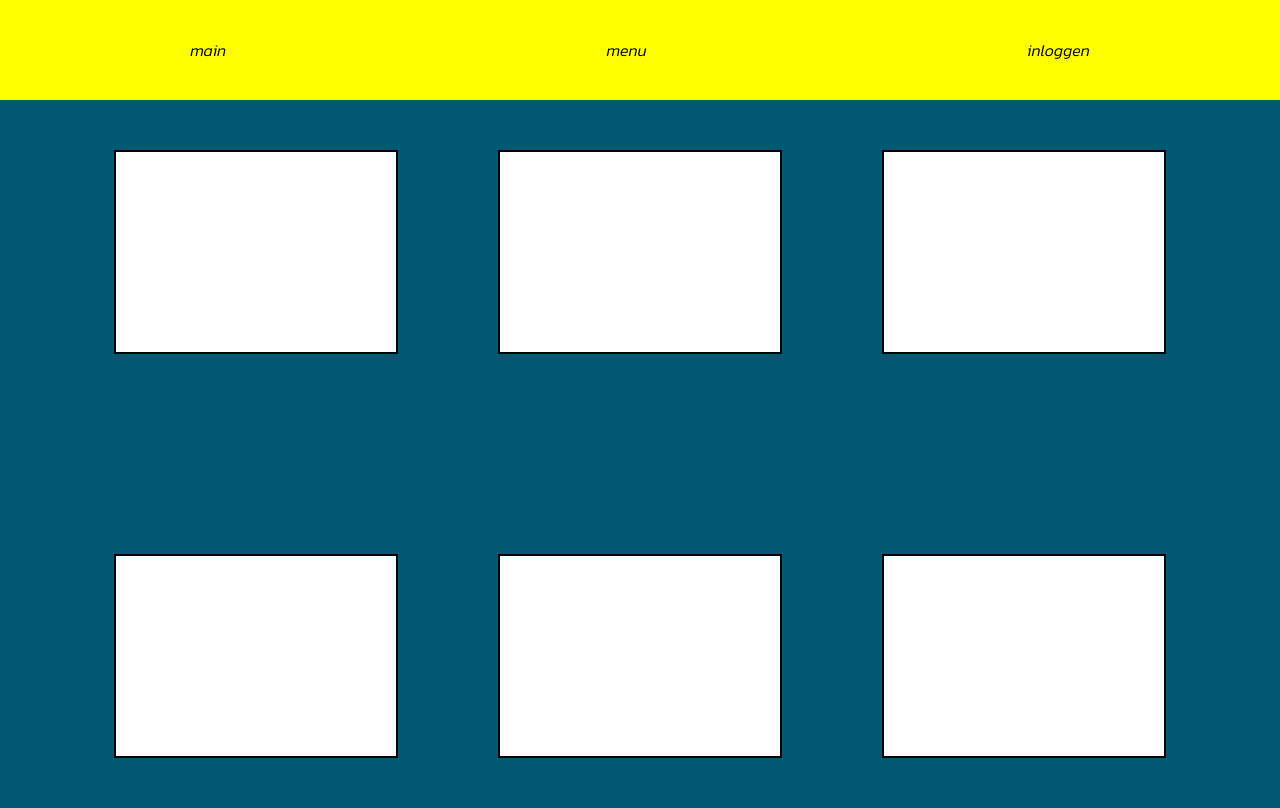
After one commit to FlorianDeCooleMan/Krusty-Krab, a PHP site: page /menu.php in a window 1280 px wide. The commit adds this page. Run offline with PHP 8.4, Linux system fonts and the light colour scheme.

Commit message:
menu pagina toevoegen

```diff
--- /dev/null
+++ b/header.php
@@ -0,0 +1,19 @@
+<!DOCTYPE html>
+<html lang="en">
+<head>
+    <meta charset="UTF-8">
+    <meta http-equiv="X-UA-Compatible" content="IE=edge">
+    <meta name="viewport" content="width=device-width, initial-scale=1.0">
+    <link rel="stylesheet" href="style.css">
+    <link rel="preconnect" href="https://fonts.gstatic.com" crossorigin>
+<link href="https://fonts.googleapis.com/css2?family=Josefin+Sans:wght@300;400&family=Kanit:ital,wght@1,300&display=swap" rel="stylesheet">
+    <title>Document</title>
+</head>
+<body>
+    <header>
+        <a href="index.php">main</a>
+        <a href="menu.php">menu</a>
+        <a href="">inloggen</a>
+    </header>
+</body>
+</html>
--- /dev/null
+++ b/menu.php
@@ -0,0 +1,22 @@
+<!DOCTYPE html>
+<html lang="en">
+<head>
+    <meta charset="UTF-8">
+    <meta http-equiv="X-UA-Compatible" content="IE=edge">
+    <meta name="viewport" content="width=device-width, initial-scale=1.0">
+    <link rel="stylesheet" href="style.css">
+    <title>Document</title>
+</head>
+<body>
+<?php include_once('header.php');
+  ?>
+    <div class="menu">
+      <div class="menu-item"></div>
+      <div class="menu-item"></div>
+      <div class="menu-item"></div>
+      <div class="menu-item"></div>
+      <div class="menu-item"></div>
+      <div class="menu-item"></div>
+    </div>
+</body>
+</html>
--- a/style.css
+++ b/style.css
@@ -87,7 +87,7 @@ body{
   .bruin-vak{
     height: 700px;
     width: 100%;
-    background-color: #898475;
+    background-color: #d7ceb1;
   }
   .bloem1{
     position: absolute;
@@ -116,6 +116,9 @@ body{
     background-color: yellow;
     position: absolute;
     top: 0px;
+    display: flex;
+    align-items: center;
+    justify-content: space-around;
   }
   .genieten{
     display: flex;
@@ -127,8 +130,47 @@ body{
   .eten-fotos{
     width: 100%;
     height: 400px;
+    display: flex;
+    justify-content: space-around;
   }
   .menu-achtergrond{
     width: 100%;
     height: 150px;
+    display: flex;
+    align-items: center;
+    justify-content: center;
   }
+  .menu-knop{
+    background-color: white;
+    width: 300px;
+    height: 100px;
+    display: flex;
+    align-items: center;
+    justify-content: center;
+    border: solid 2px black;
+  }
+  a{
+    text-decoration: none;
+    color: black;
+  }
+.menu{
+  background-color: #015871;
+  color: white;
+  display: flex;
+  align-items: center;
+  justify-content: center;
+  flex-wrap: wrap;
+  width: 100%;
+}
+.menu-item{
+  background-color: white;
+  color: black;
+  border: solid 2px black;
+  height: 200px;
+  width: 280px;
+  margin: 50px;
+  margin-top: 150px;
+  justify-content: center;
+  align-items: center;
+  text-align: center;
+}
```
Also changed, not shown: index.php (+11 -7 lines), pdo.php (added, +14 -0 lines), brulee.png (deleted), taart.png (added).
